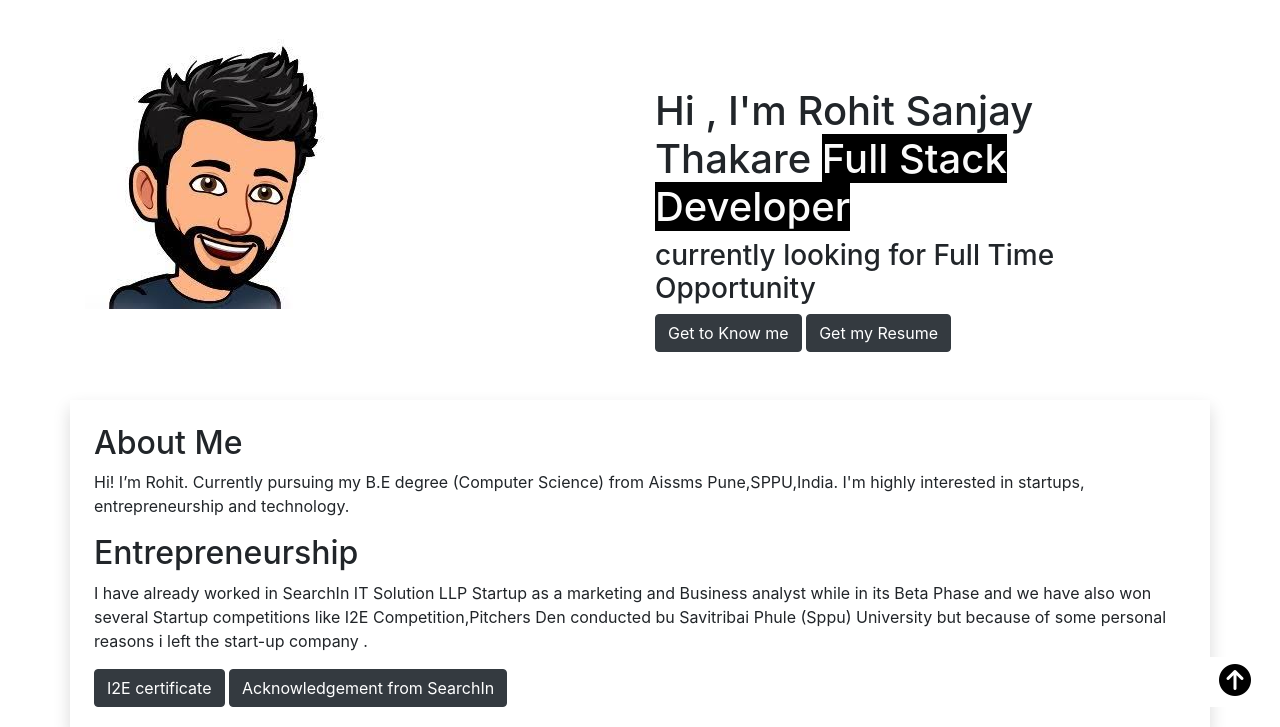
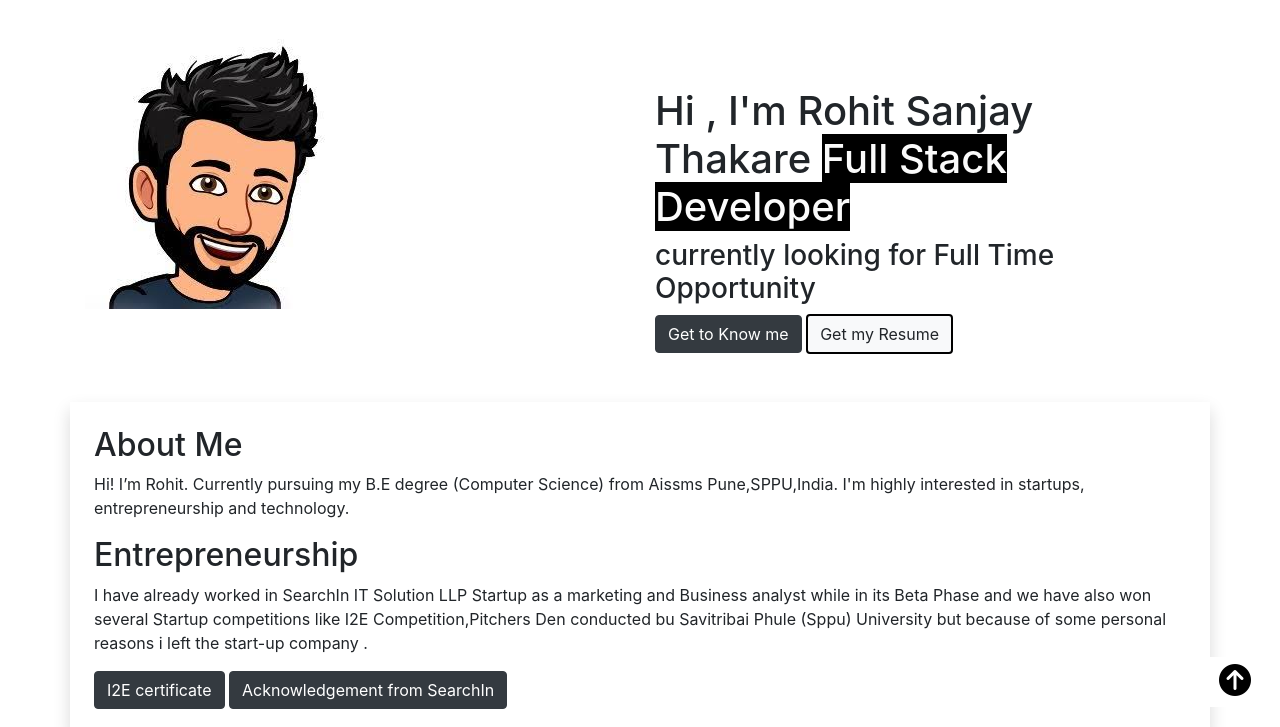
Before and after one commit to rohit7771/My_Portfolio_Website, a plain HTML site: page index.html in a window 1280 px wide. Shown: the part 73-800 px from the top of the page. Drawn offline with nearby package versions, Linux system fonts and the light colour scheme.

Commit message:
Update index.html

```diff
--- a/index.html
+++ b/index.html
@@ -69,7 +69,7 @@
               </div>
               <div class="col-md  mt-5"><h1>Hi ,  I'm Rohit Sanjay Thakare <span> Full Stack Developer </span></h1><h3>currently looking for Full Time Opportunity</h3>
                 <button type="button" class="btn btn-dark">Get to Know me</button>
-                <button type="button" class="btn btn-dark">Get my Resume</button>
+                <button type="button" class="btn btn-light" style="border: 2px solid black;">Get my Resume</button>
               </div>
           </div>
       </div>
```
